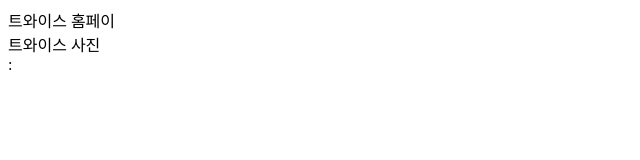
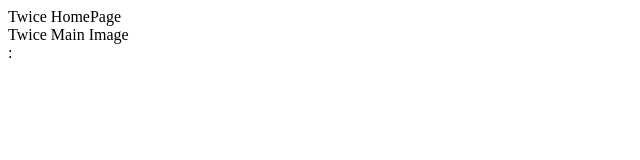
Before and after one commit to realcoding-11team/RealCoding-Team-11, a plain HTML site: page index.html in a window 1280 px wide. Shown: the whole page, without its empty margins (0-640 px from the left). Drawn offline with Linux system fonts and the light colour scheme.

Commit message:
index.html

```diff
--- a/index.html
+++ b/index.html
@@ -1,4 +1,4 @@
-<html>트와이스 홈페이
-<div>트와이스 사진</div>
+<html>Twice HomePage
+<div>Twice Main Image</div>
 </html>
 :
```
